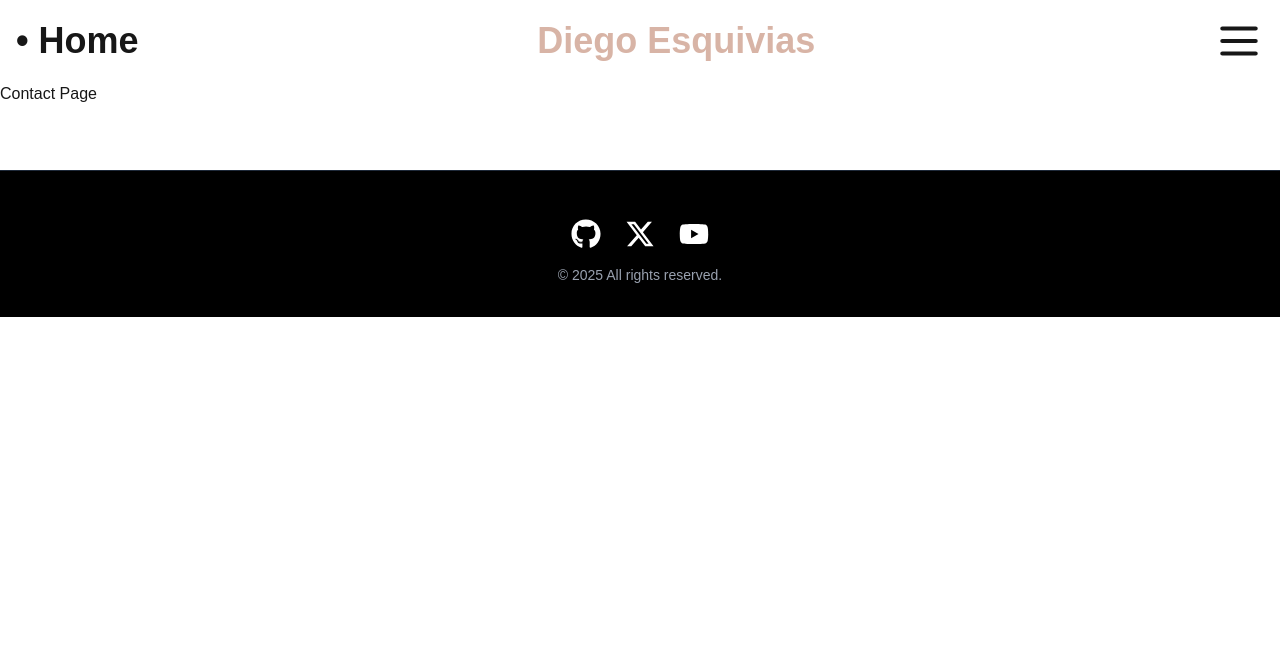
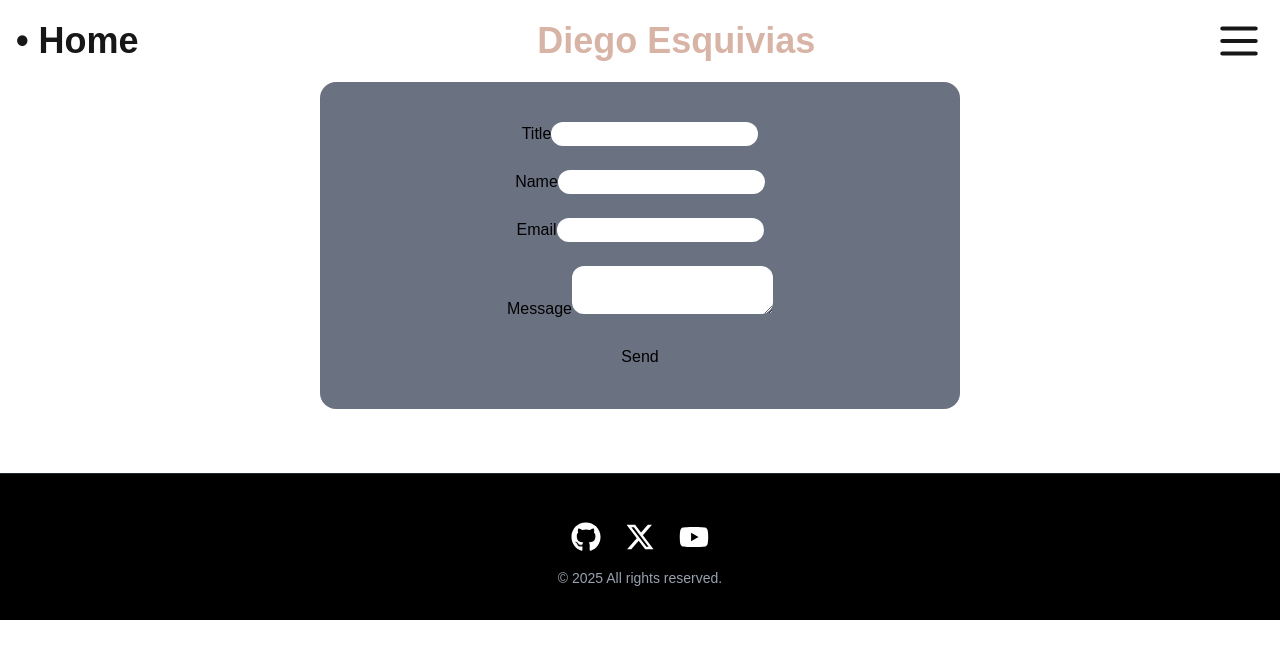
Before and after one commit to Diego-Esquivias/interactive-portfolio, a Next.js app: page /contact in a window 1280 px wide. Shown: the top 658 px of the page. Built offline with nearby package versions, Linux system fonts and the light colour scheme.

Commit message:
Contact Page
- Got the submit function to successfully send an email to me
- started styling the form
- need to work on it resting the form to show it successfully submitted

```diff
--- a/package.json
+++ b/package.json
@@ -9,6 +9,7 @@
     "lint": "next lint"
   },
   "dependencies": {
+    "@emailjs/browser": "^4.4.1",
     "aos": "^2.3.4",
     "next": "15.3.1",
     "react": "^19.0.0",
--- a/src/app/contact/page.jsx
+++ b/src/app/contact/page.jsx
@@ -1,11 +1,58 @@
-import React from 'react'
+"use client"
 
-const contact = () => {
-    return (
-        <>
-            <div>Contact Page</div>
-        </>
-    )
-}
+import { useRef } from 'react';
+import emailjs from '@emailjs/browser';
 
-export default contact
+export default function ContactUs() {
+const form = useRef();
+
+const sendEmail = (e) => {
+    e.preventDefault();
+
+    emailjs
+    .sendForm('service_tftra6o', 'template_dlv433r', form.current, {
+        publicKey: 'YsymmhDppur3l7-9f',
+    })
+    .then(
+        () => {
+        console.log('SUCCESS!');
+        },
+        (error) => {
+        console.log('FAILED...', error.text);
+        },
+    );
+};
+
+return (
+    <form ref={form} onSubmit={sendEmail} className='bg-gray-500 py-10 rounded-2xl text-black w-1/2 mx-auto grid grid-cols-1 grid-rows-5 place-items-center'>
+        <div>
+            <label>Title</label>
+            <input type="text" name="title" className='bg-white rounded-xl'/>
+        </div>
+        <br />
+
+        <div>
+            <label>Name</label>
+            <input type="text" name="name" className='bg-white rounded-xl'/>
+        </div>
+        <br />
+
+        <div>
+            <label>Email</label>
+            <input type="email" name="email" className='bg-white rounded-xl'/>
+        </div>
+        <br />
+
+        <div>
+            <label>Message</label>
+            <textarea name="message" className='bg-white rounded-xl'/>
+        </div>
+        <br />
+
+        <div>
+            <button type="submit">Send</button>
+        </div>
+    {/* <input type="submit" value="Send" /> */}
+    </form>
+);
+};
```
Also changed, not shown: 1 other file (tests, documents, lock files or other folders).
